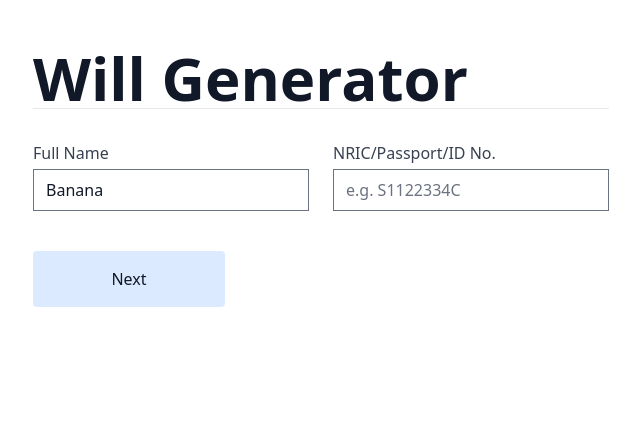
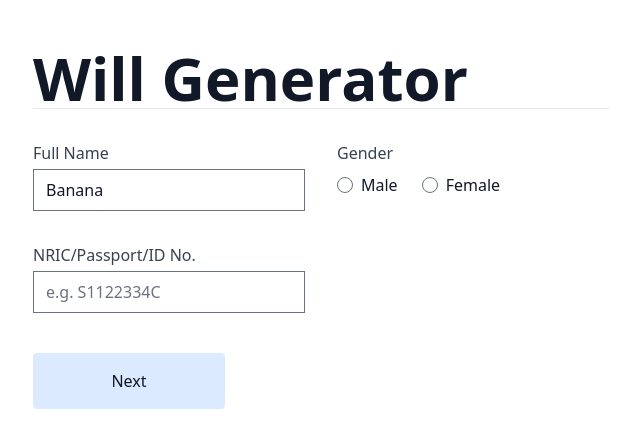
Before and after one commit to yjsoon/willgen, a Next.js app: page / in a window 1280 px wide. Shown: the top 448 px of the page, without its empty margins (319-959 px from the left). Built offline with nearby package versions, Linux system fonts and the light colour scheme.

Commit message:
Added gender radio buttons

```diff
--- /dev/null
+++ b/components/PersonGenderRadio.js
@@ -0,0 +1,21 @@
+const PersonGenderRadio = ({ person, setPerson }) => {
+  return (
+    <label
+      className="block mt-8"
+      htmlFor="gender"
+      onChange={(e) => ({ ...person, gender: e.target.value })}
+    >
+      <span className="text-gray-700 block mb-2">Gender</span>
+      <span className="inline-flex items-center">
+        <input type="radio" name="gender" value="Male" />
+        <span className="ml-2">Male</span>
+      </span>
+      <span className="inline-flex items-center ml-6">
+        <input type="radio" name="gender" value="Female" />
+        <span className="ml-2">Female</span>
+      </span>
+    </label>
+  );
+};
+
+export default PersonGenderRadio;
--- a/components/PersonInputText.js
+++ b/components/PersonInputText.js
@@ -6,11 +6,11 @@ const PersonInputText = ({
   placeholder,
 }) => {
   return (
-    <label className="block mt-8">
+    <label className="block mt-8" htmlFor={keyName}>
       <span className="text-gray-700">{description}</span>
       <input
         type="text"
-        id={keyName}
+        name={keyName}
         className="mt-1 block w-full"
         value={person[keyName]}
         onChange={(e) => setPerson({ ...person, [keyName]: e.target.value })}
--- a/pages/index.js
+++ b/pages/index.js
@@ -1,15 +1,19 @@
 import Head from "next/head";
-import { useState, useEffect } from "react";
+import { useEffect } from "react";
 import PersonInputText from "../components/PersonInputText";
-import { AppContext, useAppContext } from "../contexts/AppContext";
+import { useAppContext } from "../contexts/AppContext";
+import PersonGenderRadio from "../components/PersonGenderRadio";
 
 export default function Home() {
-  // const [author, setAuthor] = useState({});
   const { author, setAuthor } = useAppContext();
 
   const nextPage = (e) => {
     e.preventDefault();
   };
+
+  useEffect(() => {
+    console.log({ author });
+  }, [author]);
 
   return (
     <div className="antialiased text-gray-900 px-6">
@@ -19,13 +23,14 @@ export default function Home() {
       <main className="max-w-xl mx-auto py-12 divide-y md:mx-w-4xl">
         <h1 className="text-6xl font-bold">Will Generator</h1>
         <form onSubmit={nextPage}>
-          <section className="grid grid-cols-1 md:grid-cols-2 md:gap-6 items-start">
+          <section className="grid grid-cols-1 md:grid-cols-2 md:gap-x-8 items-start">
             <PersonInputText
               description="Full Name"
               person={author}
               keyName="name"
               setPerson={setAuthor}
             />
+            <PersonGenderRadio person={author} setPerson={setAuthor} />
             <PersonInputText
               description="NRIC/Passport/ID No."
               person={author}
```
Also changed, not shown: 1 other file (tests, documents, lock files or other folders).
